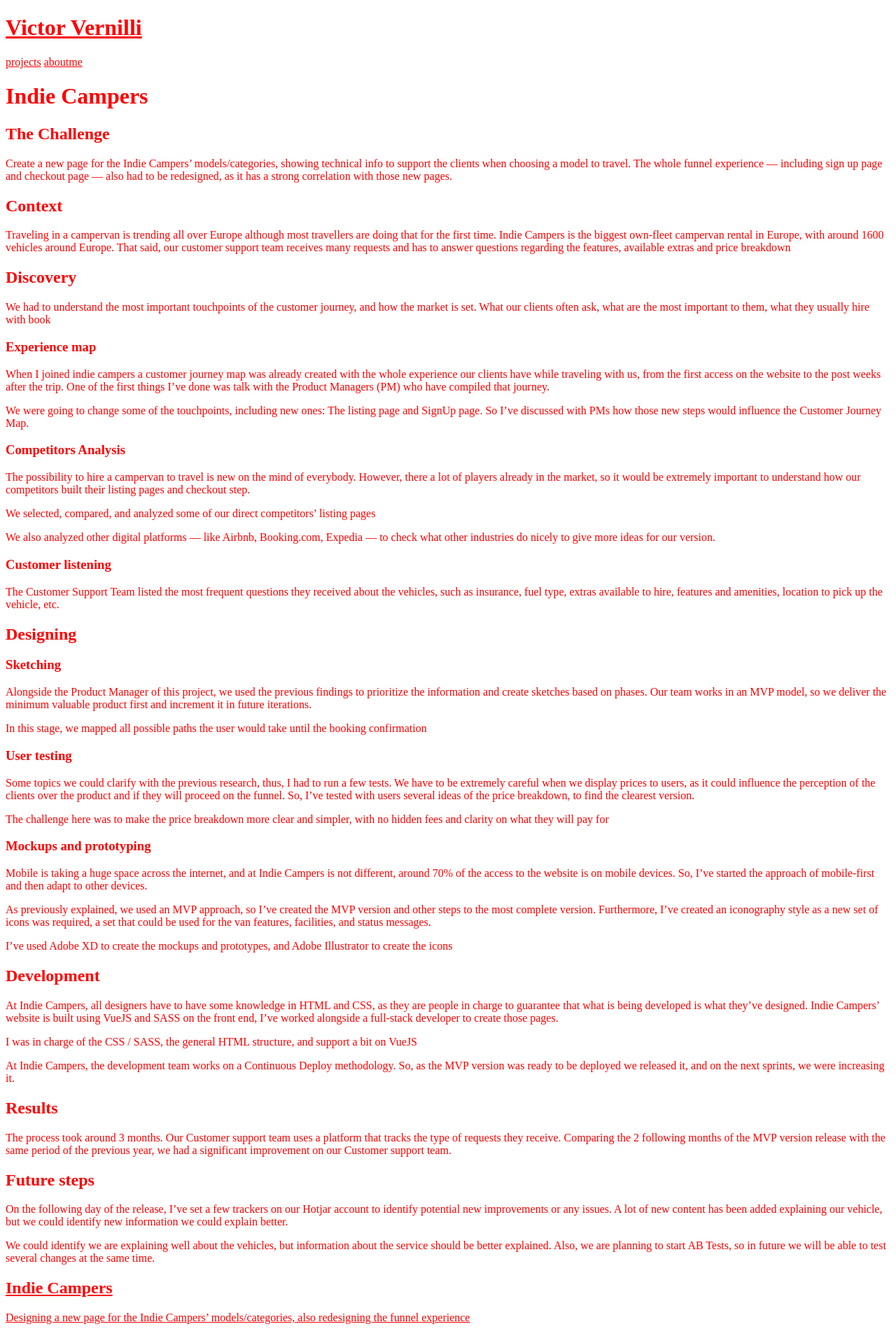
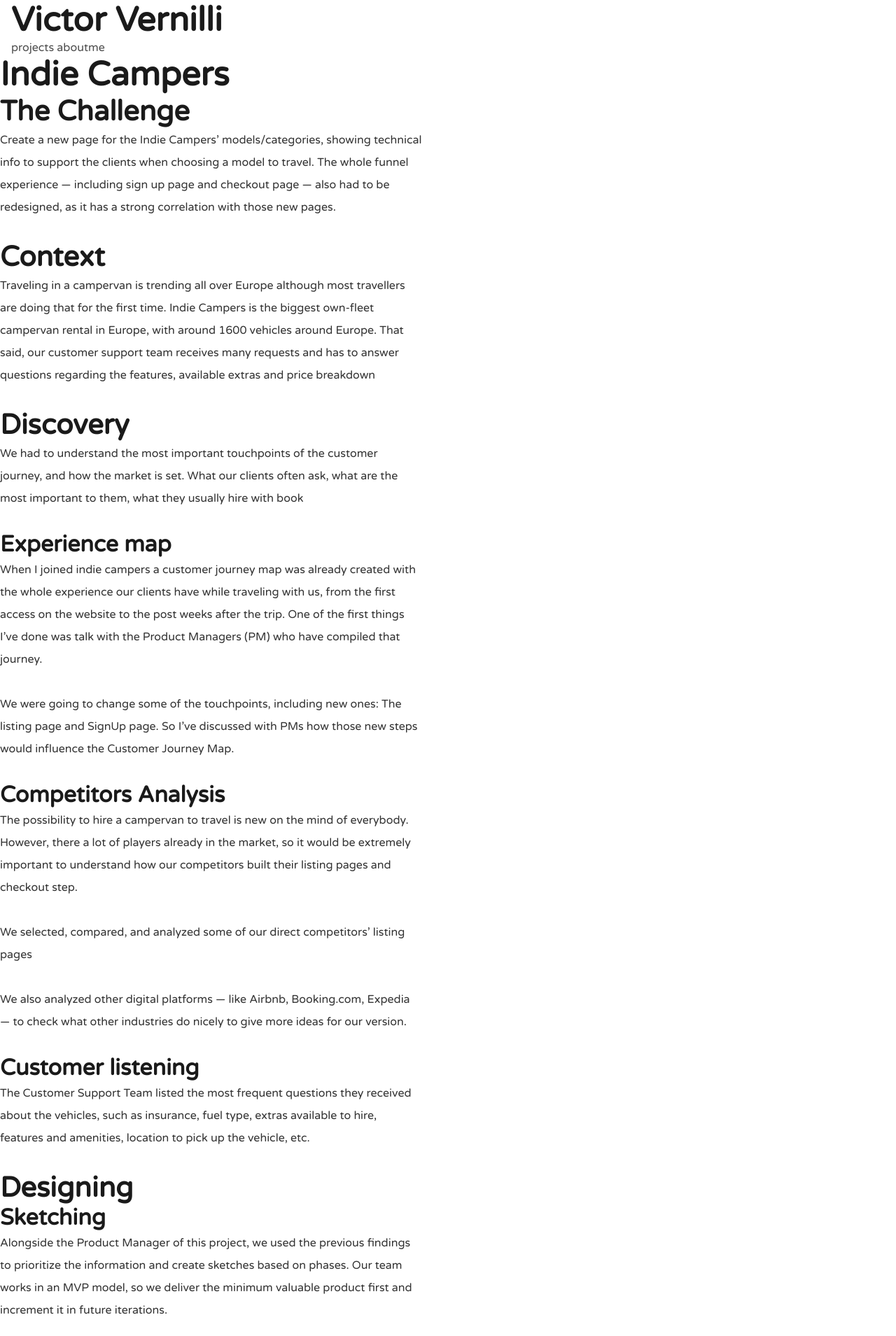
Before and after one commit to vernilli/dxd-project, a Jekyll site: the page built from indie-campers.markdown, in a window 1280 px wide. Shown: the top 1909 px of the page at 70% size. Built offline with Jekyll 4.4.1, drawn with Linux system fonts in a browser that asks for light colours.

Commit message:
Added basic scss rules

```diff
--- /dev/null
+++ b/_sass/basic.scss
@@ -0,0 +1,102 @@
+.container {
+  max-width: 960px;
+  padding-left: $grid-lg;
+  padding-right: $grid-lg;
+
+  @media (min-width: 768px) {
+    padding-left: $grid-md;
+    padding-right: $grid-md;
+  }
+
+  &--expanded {
+    max-width: 1180px;
+    padding-left: $grid-md;
+    padding-right: $grid-md;
+    margin-left: auto;
+    margin-right: auto;
+  }
+}
+
+.bg{
+  &--green,
+  &--green::before {
+    background-color: $vv-green;
+  }
+
+  &--green-light,
+  &--green-light::before {
+    background-color: $vv-green-light;
+  }
+
+  &--green-dark,
+  &--green-dark::before {
+    background-color: $vv-green-dark;
+  }
+
+  &--green-darker,
+  &--green-darker::before {
+    background-color: $vv-green-darker;
+  }
+
+  &--blue,
+  &--blue::before {
+    background-color: $vv-blue;
+  }
+
+  &--blue-dark,
+  &--blue-dark::before {
+    background-color: $vv-blue-dark;
+  }
+}
+
+a.main-link {
+  @include transition(all 0.2s);
+  color: $vv-gray-dark;
+  font-family: $font-sans;
+  font-weight: 600;
+  position: relative;
+  text-decoration: none;
+  text-align: center;
+
+  display: inline-flex;
+  align-items: center;
+
+  &::before {
+    @include transition(all 0.2s);
+    content: '';
+    background-color: $vv-gray-darkest;
+    border-radius: 100px;
+    height: 2px;
+    width: 0;
+
+    position: absolute;
+    left: 0;
+    right: 0;
+    bottom: -8px;
+  }
+
+  &.nuxt-link-exact-active {
+    cursor: default !important;
+  }
+
+  &:hover,
+  &.nuxt-link-exact-active {
+    color: $vv-gray-darkest;
+
+    &::before {
+      width: 100%;
+    }
+  }
+
+  svg {
+    margin-left: $grid-sm;
+
+    * {
+      stroke-width: $icon-regular;
+    }
+  }
+}
+
+.vv-icon {
+  * { stroke-width: $icon-regular !important; }
+}
--- /dev/null
+++ b/_sass/mixins.scss
@@ -0,0 +1,41 @@
+// Mixins
+@mixin transition($str){
+  -webkit-transition: $str;
+  -moz-transition: $str;
+  -ms-transition: $str;
+  -o-transition: $str;
+  transition: $str;
+}
+
+@mixin transform($str){
+  -webkit-transform: $str;
+  -moz-transform: $str;
+  -ms-transform: $str;
+  -o-transform: $str;
+  transform: $str;
+}
+
+@mixin filter($str) {
+  -webkit-filter: $str;
+  -moz-filter: $str;
+  -ms-filter: $str;
+  -o-filter: $str;
+  filter: $str;
+}
+
+@mixin backdrop-filter($str) {
+  -webkit-backdrop-filter: $str;
+  -moz-backdrop-filter: $str;
+  -ms-backdrop-filter: $str;
+  -o-backdrop-filter: $str;
+  backdrop-filter: $str;
+}
+
+@mixin no-user-selection {
+  -webkit-touch-callout: none; /* iOS Safari */
+    -webkit-user-select: none; /* Safari */
+     -khtml-user-select: none; /* Konqueror HTML */
+       -moz-user-select: none; /* Old versions of Firefox */
+        -ms-user-select: none; /* Internet Explorer/Edge */
+            user-select: none; /* Non-prefixed version, currently supported by Chrome, Edge, Opera and Firefox */
+}
--- /dev/null
+++ b/_sass/reset.scss
@@ -0,0 +1,110 @@
+/******************** RESET */
+
+* {
+  color: $vv-gray-darkest;
+  font-family: $font-sans;
+
+  font-display: swap !important;
+  text-rendering: geometricPrecision !important;
+  -webkit-text-rendering: geometricPrecision !important;
+  font-feature-settings: "kern" 1 !important;
+  -webkit-font-feature-settings: "kern" 1 !important;
+  -webkit-font-smoothing: subpixel-antialiased !important;
+
+  outline-color: $vv-black;
+}
+
+*:not(ul),
+*:not(ol),
+.body-base {
+  padding: 0;
+  margin: 0;
+  border: 0;
+}
+
+a {
+  @include transition(all 0.2 ease-in-out);
+  color: $vv-gray-dark;
+  text-decoration: none;
+
+  &:hover {
+    color: $vv-black;
+  }
+}
+
+h1 { font-size: $h1-size-mobile; }
+h2 { font-size: $h2-size-mobile; }
+h3 { font-size: $h3-size-mobile; }
+h4 { font-size: $h4-size-mobile; }
+h5 { font-size: $h5-size-mobile; }
+h6 { font-size: $h6-size-mobile; }
+
+@media (min-width: 768px) {
+  h1 { font-size: $h1-size; }
+  h2 { font-size: $h2-size; }
+  h3 { font-size: $h3-size; }
+  h4 { font-size: $h4-size; }
+  h5 { font-size: $h5-size; }
+  h6 { font-size: $h6-size; }
+}
+
+p {
+  color: $vv-gray-darker;
+  font-family: $font-sans;
+  font-size: $p-size-mobile;
+  line-height: 1.8;
+  max-width: 60ch;
+  margin-bottom: $grid-xl;
+
+  @media (min-width: 768px) {
+    font-size: $p-size;
+    line-height: 2;
+    width: 60ch;
+  }
+
+  strong {
+    color: $vv-gray-darkest;
+    font-family: $font-sans;
+    font-weight: 600;
+  }
+
+  a {
+    @include transition(all 0.2s);
+    border-bottom: solid 1px $vv-gray-dark;
+    color: $vv-gray-darker;
+    font-family: $font-sans;
+    position: relative;
+    text-decoration: none;
+    white-space: nowrap;
+
+    &::before {
+      @include transition(all 0.2s);
+      content: '';
+      background: $vv-gray-darkest;
+      position: absolute;
+      bottom: -2px;
+      left: 0;
+      width: 0;
+      height: 2px;
+    }
+
+    &:hover {
+      border-bottom: solid 1px $vv-gray-darkest;
+      color: $vv-gray-darkest;
+      text-decoration: none;
+
+      &::before {
+        width: 100%;
+      }
+
+      strong {
+        color: $vv-gray-darkest;
+        font-family: $font-sans;
+      }
+    }
+  }
+}
+
+.cursor-default {
+  cursor: default !important;
+}
--- a/_sass/style.scss
+++ /dev/null
@@ -1,3 +0,0 @@
-* {
-  color: red !important;
-}
--- /dev/null
+++ b/_sass/variables.scss
@@ -0,0 +1,74 @@
+// Gray Scale
+$vv-white:           hsl(0, 0%, 100%);
+$vv-gray-lightest:   hsl(0, 0%,  85%);
+$vv-gray-lighter-2:  hsl(0, 0%,  70%);
+$vv-gray-lighter:    hsl(0, 0%,  55%);
+$vv-gray:            hsl(0, 0%,  45%);
+$vv-gray-dark:       hsl(0, 0%,  30%);
+$vv-gray-darker:     hsl(0, 0%,  20%);
+$vv-gray-darkest:    hsl(0, 0%,  10%);
+$vv-black:           hsl(0, 0%,   0%);
+
+// Main colors
+$vv-green-lighter:   hsl(189,  95%, 45%);
+$vv-green-light:     hsl(189, 100%, 35%);
+$vv-green:           hsl(189, 100%, 25%);
+$vv-green-dark:      hsl(189, 100%, 15%);
+$vv-green-darker:    hsl(189, 100%,  5%);
+
+$vv-blue:            hsl(204, 100%, 25%);
+$vv-blue-dark:       hsl(204, 100%, 15%);
+
+$vv-wine:            hsl(0, 100%, 25%);
+$vv-wine-dark:       hsl(0, 100%, 15%);
+
+// Font families
+@import url('https://fonts.googleapis.com/css?family=Varela:100,300,400,500,600,700,900&font-display=swap');
+@import url('https://fonts.googleapis.com/css?family=Varela+Round:100,300,400,500,600,700,900&font-display=swap');
+@import url('https://fonts.googleapis.com/css?family=Montserrat:100,300,400,500,600,700,900&font-display=swap');
+// @import url('https://fonts.googleapis.com/css?family=Lora:100,300,400,700,900&font-display=swap');
+// @import url('https://fonts.googleapis.com/css?family=Roboto:100,300,400,700,900&font-display=swap');
+// @import url('https://fonts.googleapis.com/css?family=Merriweather:100,300,400,700,900&font-display=swap');
+$font-sans:  'Varela Round', 'Varela', 'Montserrat', sans-serif;
+$font-serif: 'Lora', serif;
+
+// Font sizes
+// Major third scale. Reference at https://type-scale.com/
+$span-size:  14px;
+$label-size: 16px;
+$p-size:     16px;
+$h6-size:    18px;
+$h5-size:    20px;
+$h4-size:    24px;
+$h3-size:    32px;
+$h2-size:    40px;
+$h1-size:    48px;
+
+$span-size-mobile:  12px;
+$label-size-mobile: 14px;
+$p-size-mobile:     18px;
+$h6-size-mobile:    18px;
+$h5-size-mobile:    18px;
+$h4-size-mobile:    22px;
+$h3-size-mobile:    28px;
+$h2-size-mobile:    32px;
+$h1-size-mobile:    40px;
+
+// Grid scale
+$grid-xs:  4px;
+$grid-sm:  8px;
+$grid-mm: 12px;
+$grid-md: 16px;
+$grid-lg: 24px;
+$grid-xl: 32px;
+$grid-xx: 48px;
+
+// Icon scale
+$icon-thin:    24px;
+$icon-regular: 32px;
+$icon-medium:  40px;
+$icon-bold:    48px;
+
+$shadow-1: 0 0    6px 0   rgba($color: $vv-black, $alpha: 0.12);
+$shadow-2: 0 1px 16px 0   rgba($color: $vv-black, $alpha: 0.12);
+$shadow-3: 0 6px 16px 4px rgba($color: $vv-black, $alpha: 0.20);
--- a/css/main.scss
+++ b/css/main.scss
@@ -1,4 +1,7 @@
 ---
 ---
 
-@import "style";
+@import 'mixins';
+@import 'variables';
+@import 'reset';
+@import 'basic';
```
